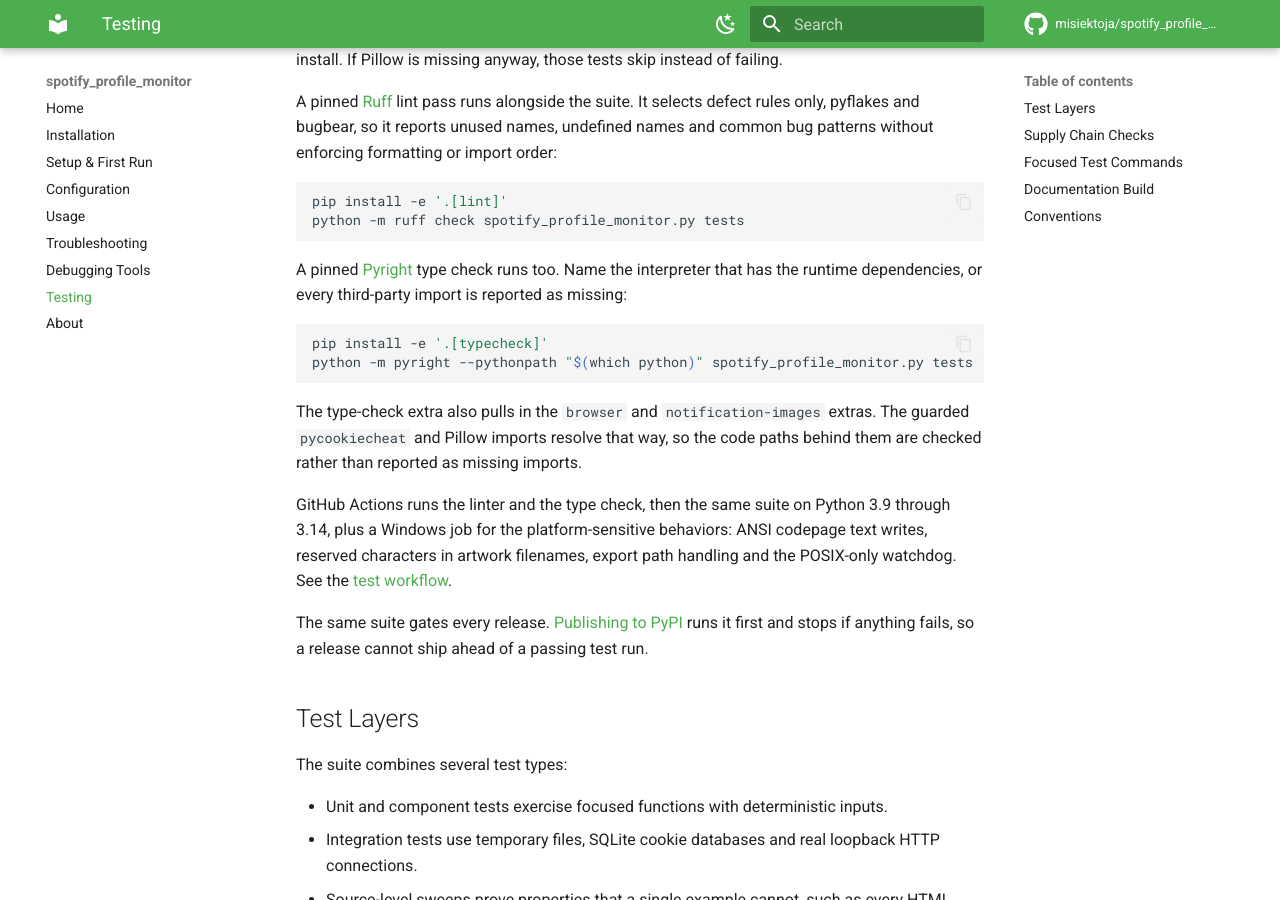
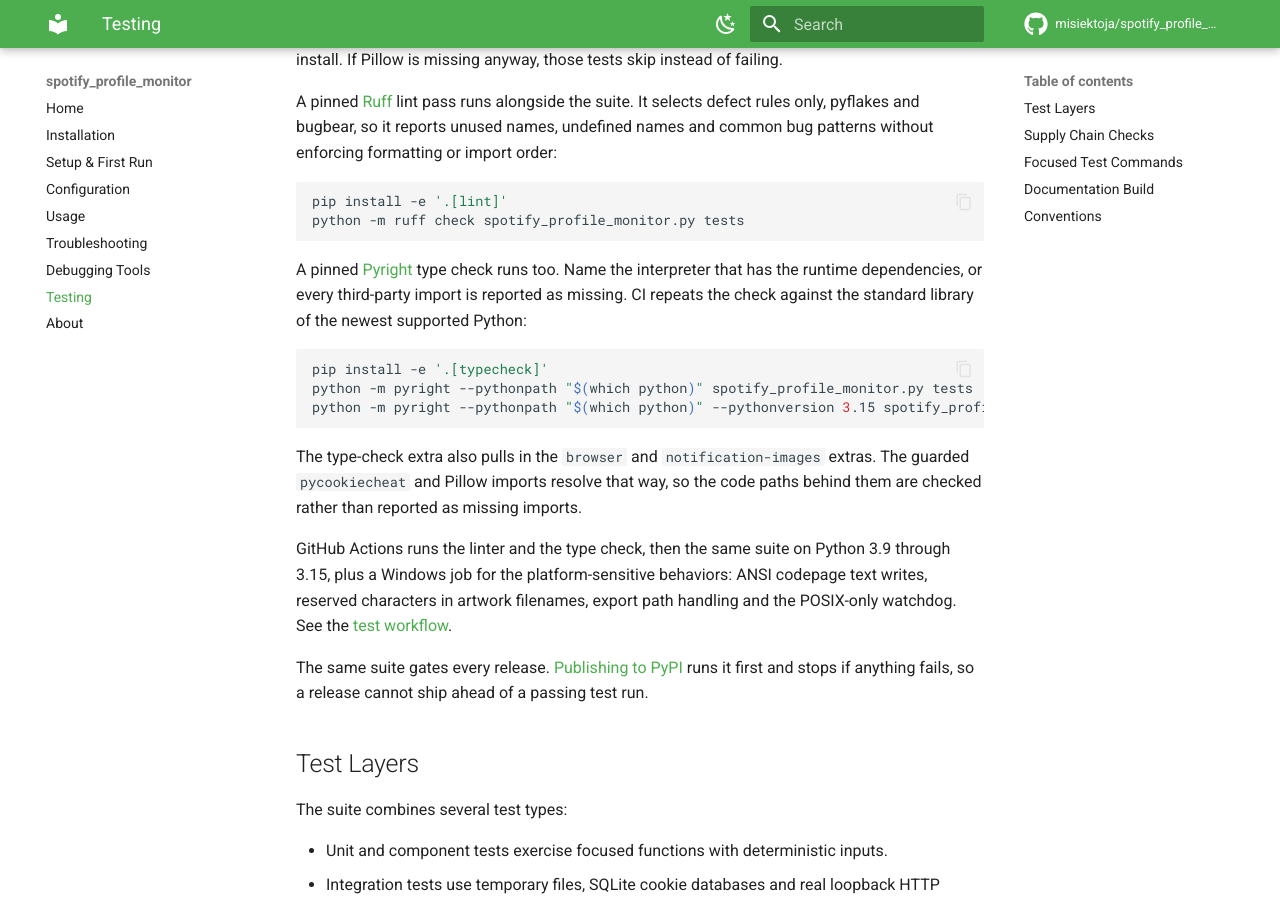
Before and after one commit to misiektoja/spotify_profile_monitor, an MkDocs documentation site: the page built from docs/testing.md, in a window 1280 px wide and 900 px high, scrolled down 593 px. Built offline with MkDocs 1.6.1 and Material for MkDocs 9.7.7, drawn with Linux system fonts in a browser that asks for light colours; comment, search, counter and statistics services are not loaded.

Commit message:
docs: document Python 3.15 support

````diff
--- a/docs/testing.md
+++ b/docs/testing.md
@@ -28,16 +28,17 @@ pip install -e '.[lint]'
 python -m ruff check spotify_profile_monitor.py tests
 ```
 
-A pinned [Pyright](https://microsoft.github.io/pyright/) type check runs too. Name the interpreter that has the runtime dependencies, or every third-party import is reported as missing:
+A pinned [Pyright](https://microsoft.github.io/pyright/) type check runs too. Name the interpreter that has the runtime dependencies, or every third-party import is reported as missing. CI repeats the check against the standard library of the newest supported Python:
 
 ```sh
 pip install -e '.[typecheck]'
 python -m pyright --pythonpath "$(which python)" spotify_profile_monitor.py tests
+python -m pyright --pythonpath "$(which python)" --pythonversion 3.15 spotify_profile_monitor.py tests
 ```
 
 The type-check extra also pulls in the `browser` and `notification-images` extras. The guarded `pycookiecheat` and Pillow imports resolve that way, so the code paths behind them are checked rather than reported as missing imports.
 
-GitHub Actions runs the linter and the type check, then the same suite on Python 3.9 through 3.14, plus a Windows job for the platform-sensitive behaviors: ANSI codepage text writes, reserved characters in artwork filenames, export path handling and the POSIX-only watchdog. See the [test workflow](https://github.com/misiektoja/spotify_profile_monitor/blob/main/.github/workflows/tests.yml).
+GitHub Actions runs the linter and the type check, then the same suite on Python 3.9 through 3.15, plus a Windows job for the platform-sensitive behaviors: ANSI codepage text writes, reserved characters in artwork filenames, export path handling and the POSIX-only watchdog. See the [test workflow](https://github.com/misiektoja/spotify_profile_monitor/blob/main/.github/workflows/tests.yml).
 
 The same suite gates every release. [Publishing to PyPI](https://github.com/misiektoja/spotify_profile_monitor/blob/main/.github/workflows/publish.yml) runs it first and stops if anything fails, so a release cannot ship ahead of a passing test run.
 
````
Also changed, not shown: CONTRIBUTING.md (+1 -1 lines), docs/installation.md (+3 -3 lines), 1 other file.
